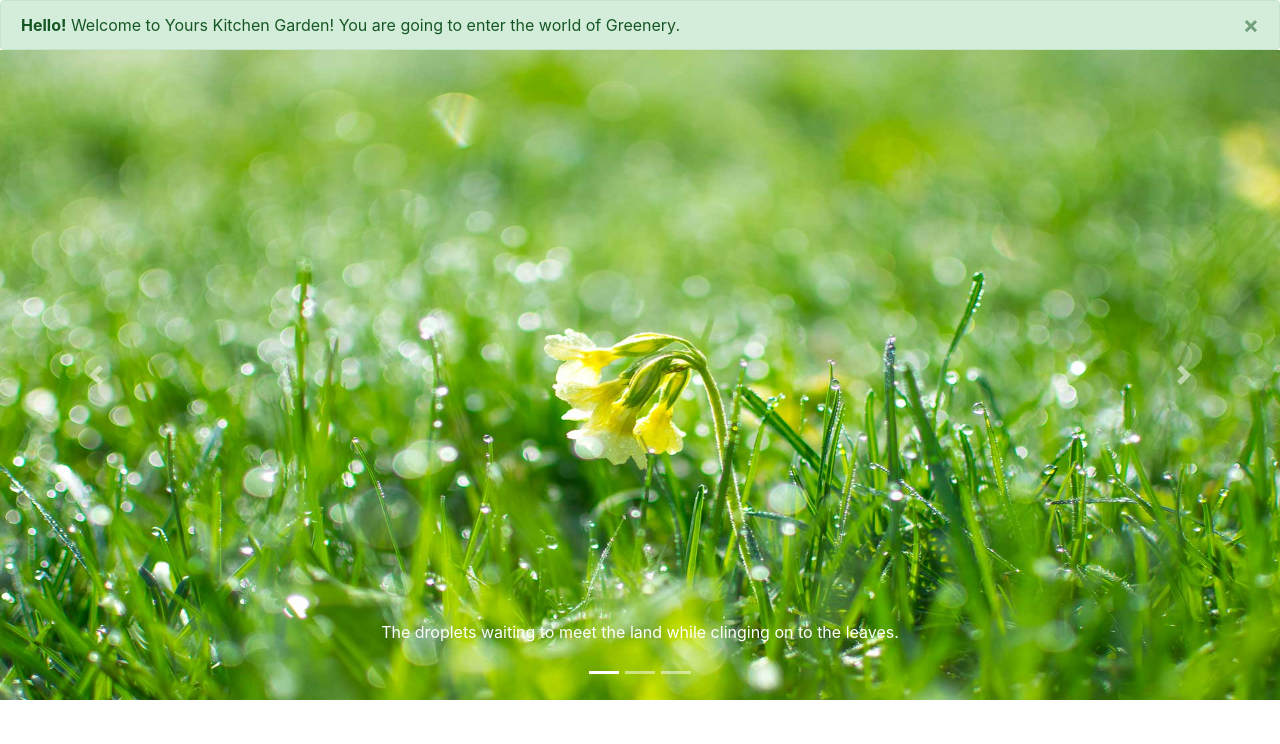
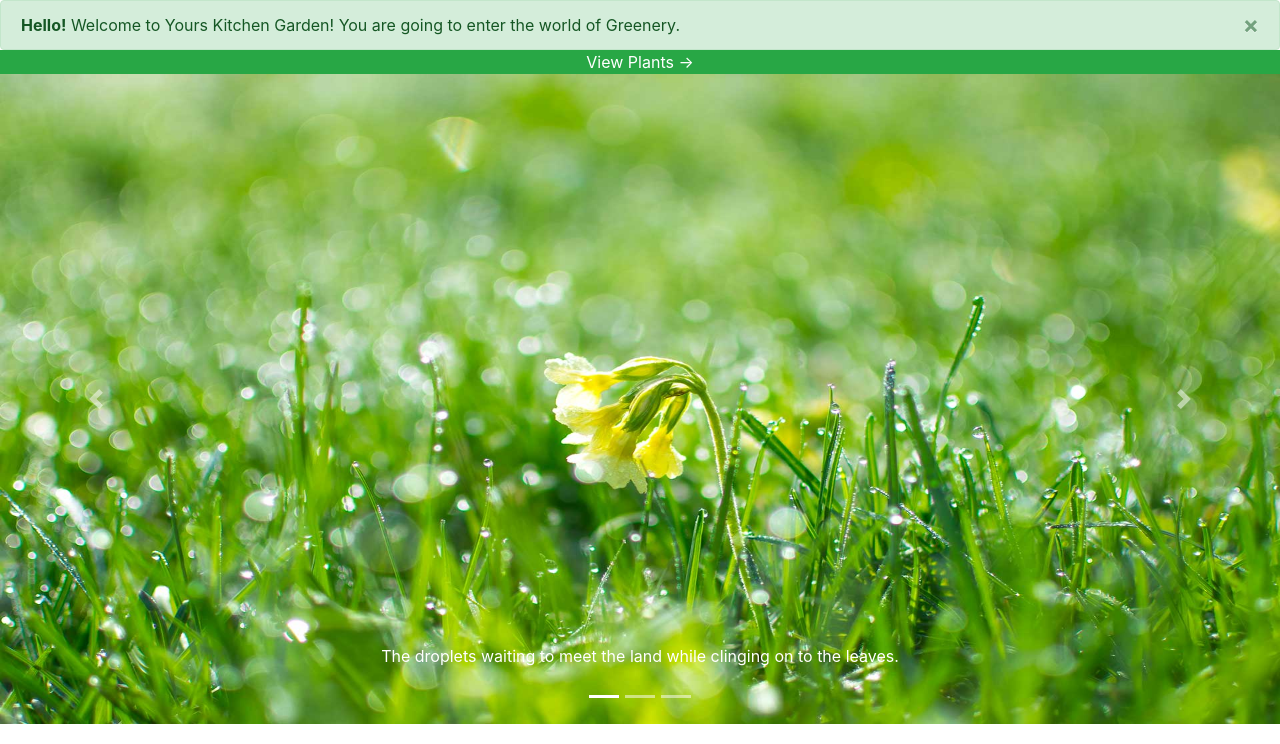
Before and after one commit to navneetng805/yourskitchengarden, a Django app: page / in a window 1280 px wide. Shown: the part 56-800 px from the top of the page. Run offline with Django 3.2, Linux system fonts and the light colour scheme; some libraries are stand-ins or nearby versions.

Commit message:
Update index.html

```diff
--- a/shop/templates/shop/index.html
+++ b/shop/templates/shop/index.html
@@ -1,5 +1,15 @@
 {% extends 'shop/basic.html' %}
 {% block title %} Home {% endblock %}
+{% block css %}
+.vp a{
+  background-color:#28a745;
+  color:white;
+}
+.vp a:hover{
+color : #d4edda;
+text-decoration : none;
+}
+{% endblock %}
 {% block body %}
 {% load static %}
 <div class="alert alert-success alert-dismissible fade show my-0" role="alert">
@@ -8,7 +18,14 @@
       <span aria-hidden="true">&times;</span>
     </button>
   </div>
-  <div class="block">
+  <div class="container-fluid">
+    <div class="vp row">
+      <div class="col-md-12 bg-success" style="text-align: center;">
+    <a href="/plants/"> View Plants -> </a>
+</div>
+</div>
+  </div>
+    <div class="block">
     <div id="carouselExampleCaptions" class="carousel slide" data-ride="carousel">
       <ol class="carousel-indicators">
         <li data-target="#carouselExampleCaptions" data-slide-to="0" class="active"></li>
```
